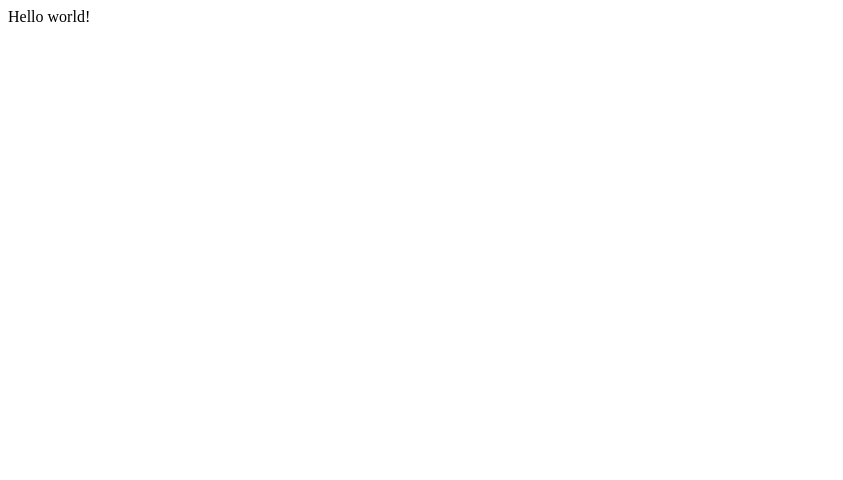
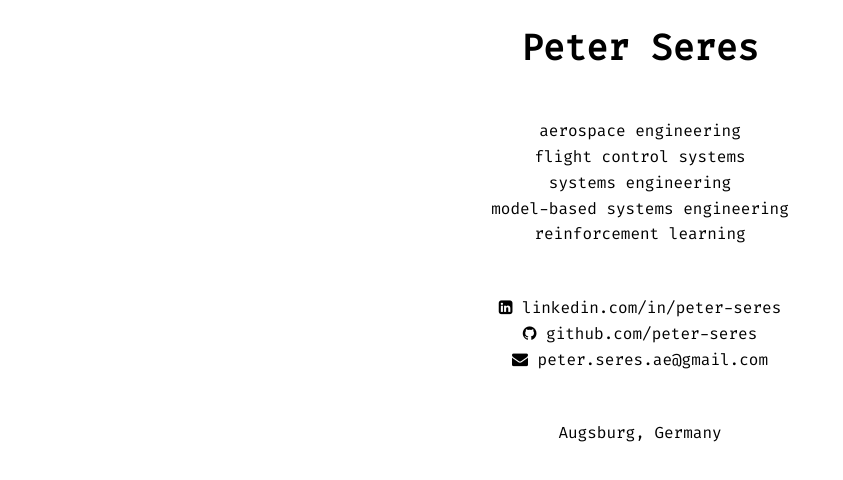
Before and after one commit to peter-seres/peter-seres.github.io, a plain HTML site: page index.html in a window 1280 px wide. Shown: the whole page, without its empty margins (0-843 px from the left). Drawn offline with Linux system fonts and the light colour scheme.

Commit message:
Update index.html

```diff
--- a/index.html
+++ b/index.html
@@ -1 +1,82 @@
-Hello world!
+<!DOCTYPE html>
+<html lang="en">
+<head>
+    <meta charset="UTF-8">
+    <meta name="viewport" content="width=device-width, initial-scale=1.0">
+    <title>Peter Seres</title>
+    <link rel="stylesheet" href="https://cdnjs.cloudflare.com/ajax/libs/font-awesome/4.7.0/css/font-awesome.min.css">    <style>
+
+        @import url('https://fonts.googleapis.com/css2?family=Fira+Code&display=swap');
+
+        body {
+            font-family: 'Fira Code', monospace;
+            text-align: center;
+            font-size: 16px;
+        }
+
+        h1 {
+            font-size: 36px;
+        }
+
+        ul {
+            list-style: none;
+            padding: 0;
+            margin: 0;
+        }
+
+        ul li {
+            padding: 0 0 0.3em 0;
+        }
+
+        a {
+            color: #000;
+            text-decoration: none;
+        }
+
+        a:hover {
+            color: #999;
+        }
+
+        .vspacing {
+            margin-bottom: 3em;
+        }
+
+    </style>
+</head>
+<body>
+
+    <h1> Peter Seres </h1>
+    <div class="vspacing"></div>
+
+    <ul>
+        <li> aerospace engineering </li>
+        <li> flight control systems </li>
+        <li> systems engineering </li>
+        <li> model-based systems engineering </li>
+        <li> reinforcement learning </li>
+    </ul>
+
+    <div class="vspacing"></div>
+    <ul>
+    <li>
+        <i class="fa fa-linkedin-square"></i>
+        <a href="https://linkedin.com/in/peter-seres"> linkedin.com/in/peter-seres</a>
+    </li>
+
+    <li>
+        <i class="fa fa-github"></i>
+        <a href="https://github.com/peter-seres"> github.com/peter-seres</a>
+    </li>
+
+    <li>
+        <i class="fa fa-envelope"></i>
+        <a href="mailto:peter.seres.ae@gmail.com"> peter.seres.ae@gmail.com</a>
+    </li>
+
+    </ul>
+    <div class="vspacing"></div>
+
+    <p>Augsburg, Germany</p>
+
+</body>
+</html>
```
